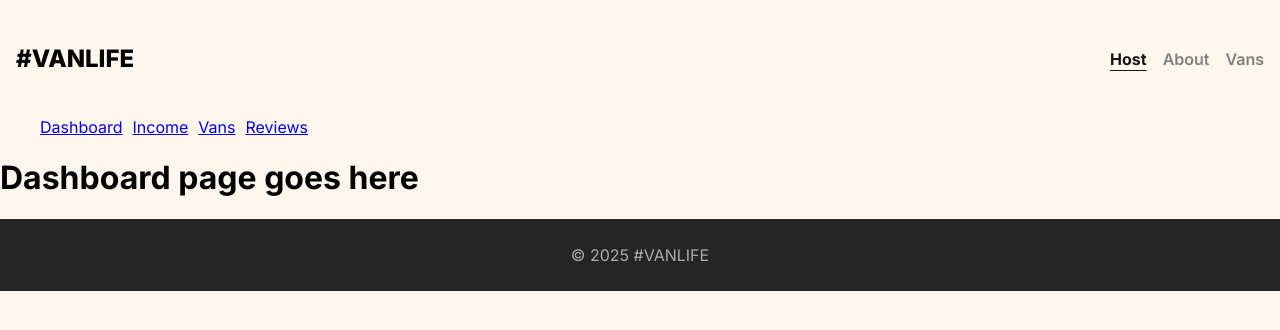
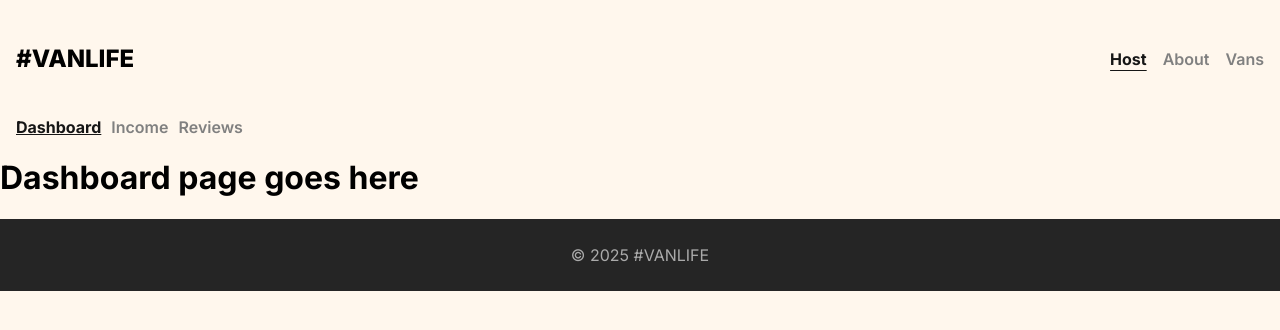
Before and after one commit to emirisato1003/react-vanLife, a React (Vite) app: page /host in a window 1280 px wide. Shown: the top 330 px of the page. Built offline with nearby package versions, Linux system fonts and the light colour scheme; what miragejs would draw is missing.

Commit message:
switch link to NavLink and fix a bug

```diff
--- a/src/components/HostLayout.jsx
+++ b/src/components/HostLayout.jsx
@@ -1,15 +1,19 @@
-import { Outlet } from "react-router-dom";
+import { NavLink, Outlet } from "react-router-dom";
 import { Link } from "react-router-dom";
-import styles from '../components/HostLayout.module.css'
+import styles from '../components/HostLayout.module.css';
 export default function HostLayout() {
+    const navStyle = {
+        fontWeight: 'bold',
+        textDecoration: 'underline',
+        color: '#161616'
+    };
     return (
         <>
-            <ul className={styles.hostNav}>
-                <li className={styles.hostNavList}><Link to="/host">Dashboard</Link></li>
-                <li className={styles.hostNavList}><Link to="/host/income">Income</Link></li>
-                <li className={styles.hostNavList}><Link to="/host/vans">Vans</Link></li>
-                <li className={styles.hostNavList}><Link to="/host/reviews">Reviews</Link></li>
-            </ul>
+            <nav className={styles.hostNav}>
+                <NavLink style={({ isActive }) => isActive ? navStyle : null} to="." end>Dashboard</NavLink>
+                <NavLink style={({ isActive }) => isActive ? navStyle : null} to="/host/income">Income</NavLink>
+                <NavLink style={({ isActive }) => isActive ? navStyle : null} to="/host/reviews">Reviews</NavLink>
+            </nav>
             < Outlet />
         </>
     );
--- a/src/components/HostLayout.module.css
+++ b/src/components/HostLayout.module.css
@@ -1,5 +1,6 @@
 
 .hostNav{
+    margin-left: 1em;
     display: flex;
     list-style-type: none;
     gap: 10px;
```
